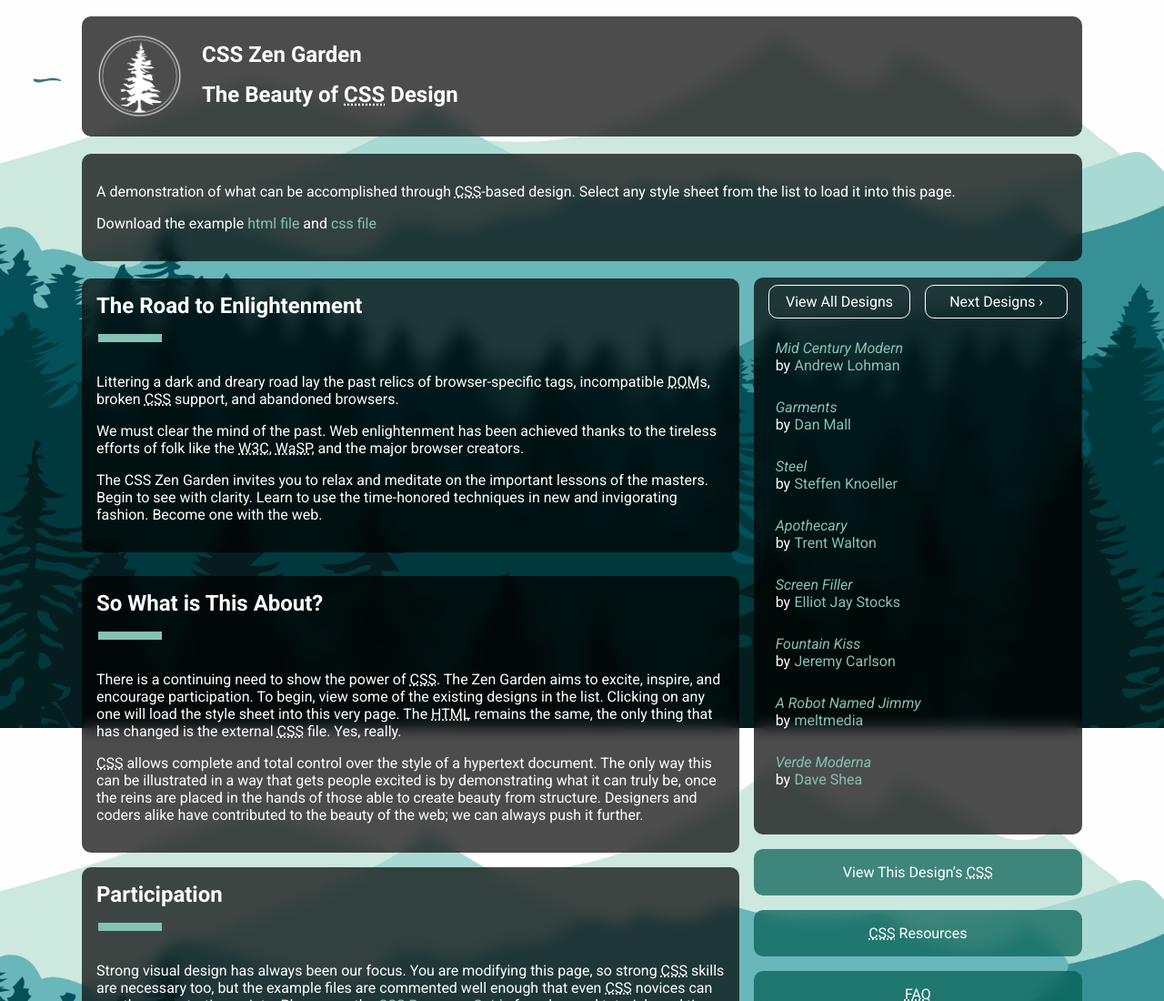
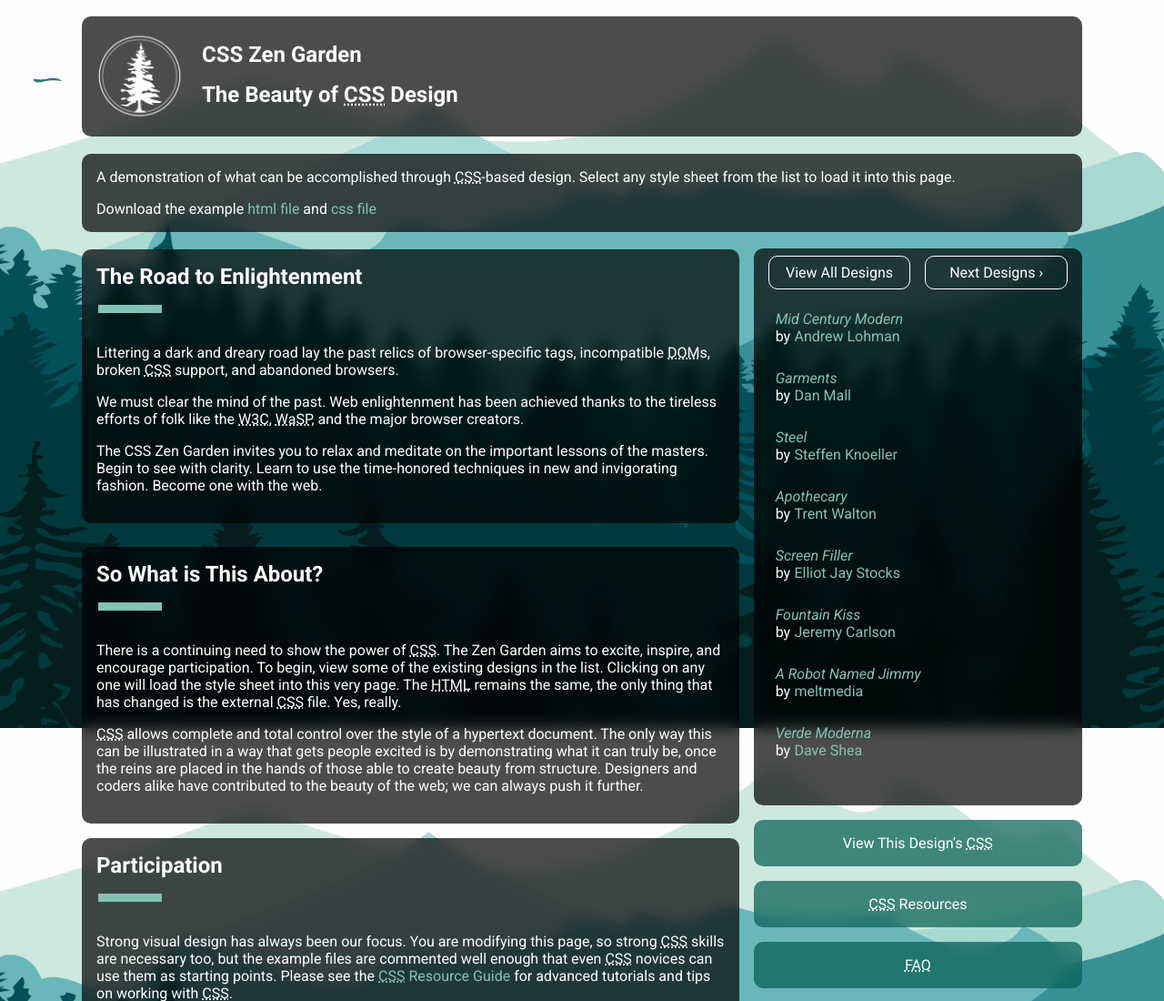
Before and after one commit to this-is-matt/ZenGardenGroupProject, a plain HTML site: page index.html in a window 1280 px wide. Shown: the top 1100 px of the page at 91% size. Drawn offline with Linux system fonts and the light colour scheme.

Commit message:
final changes

```diff
--- a/style.scss
+++ b/style.scss
@@ -29,6 +29,11 @@
    padding: 1em;
    margin: 1em 0;
    backdrop-filter: blur($blur);
+}
+
+.summary {
+   padding-top: 0;
+   padding-bottom: 0;
 }
 
 a {
@@ -328,7 +333,7 @@
    body {
       margin: 0 auto;
       max-width: 1100px;
-      margin-bottom: 15rem;
+      margin-bottom: -15rem;
    }
 
    .page-wrapper {
@@ -385,23 +390,23 @@
          }
       }
 
-      &  >  :nth-child(1) {
+      & > :nth-child(1) {
          background-image: url(assets/icons/icon-html.png);
       }
 
-      &  >  :nth-child(2) {
+      & > :nth-child(2) {
          background-image: url(assets/icons/icon-css.png);
       }
 
-      &  >  :nth-child(3) {
+      & > :nth-child(3) {
          background-image: url(assets/icons/icon-cc.png);
       }
 
-      &  >  :nth-child(4) {
+      & > :nth-child(4) {
          background-image: url(assets/icons/icon-a11y.png);
       }
 
-      &  >  :nth-child(5) {
+      & > :nth-child(5) {
          background-image: url(assets/icons/icon-github.png);
       }
    }
```
Also changed, not shown: style.css, 1 other file.
